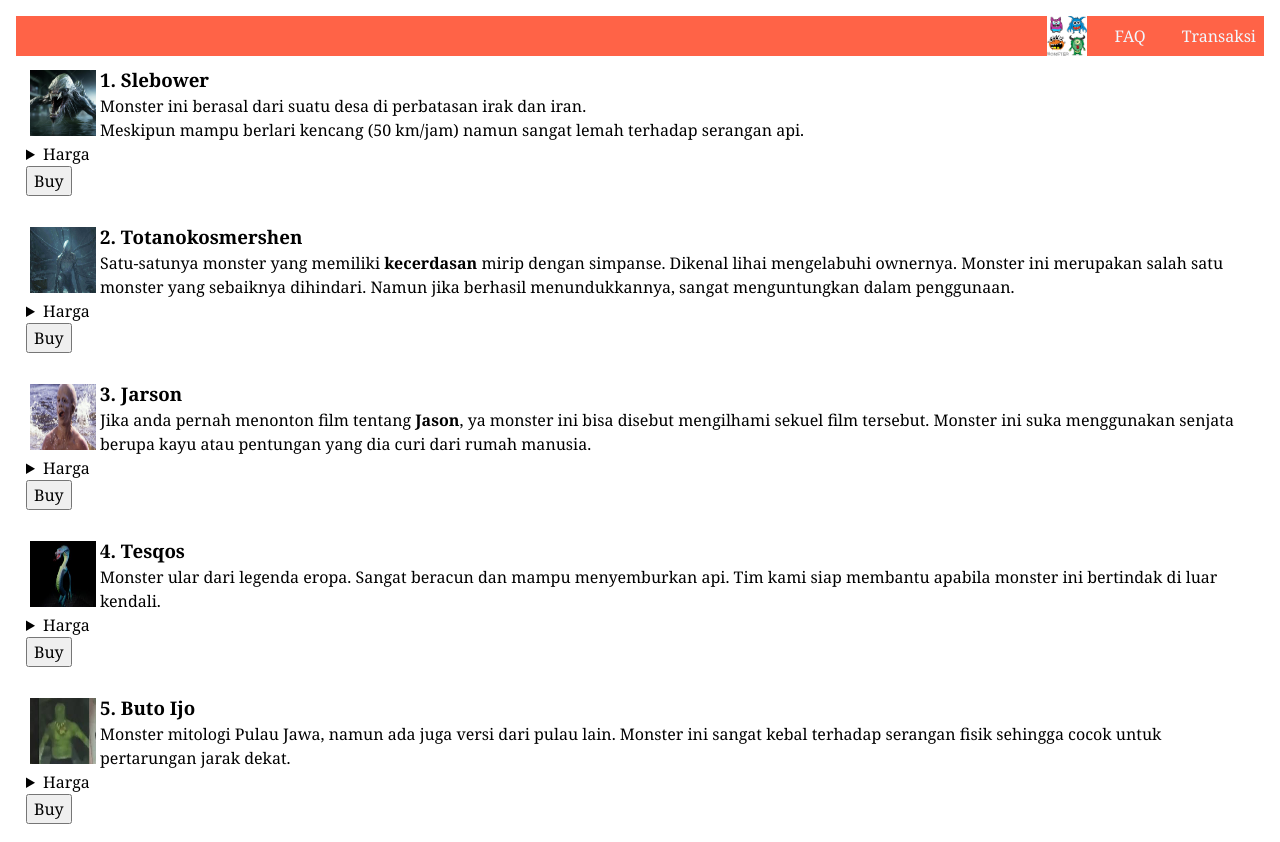
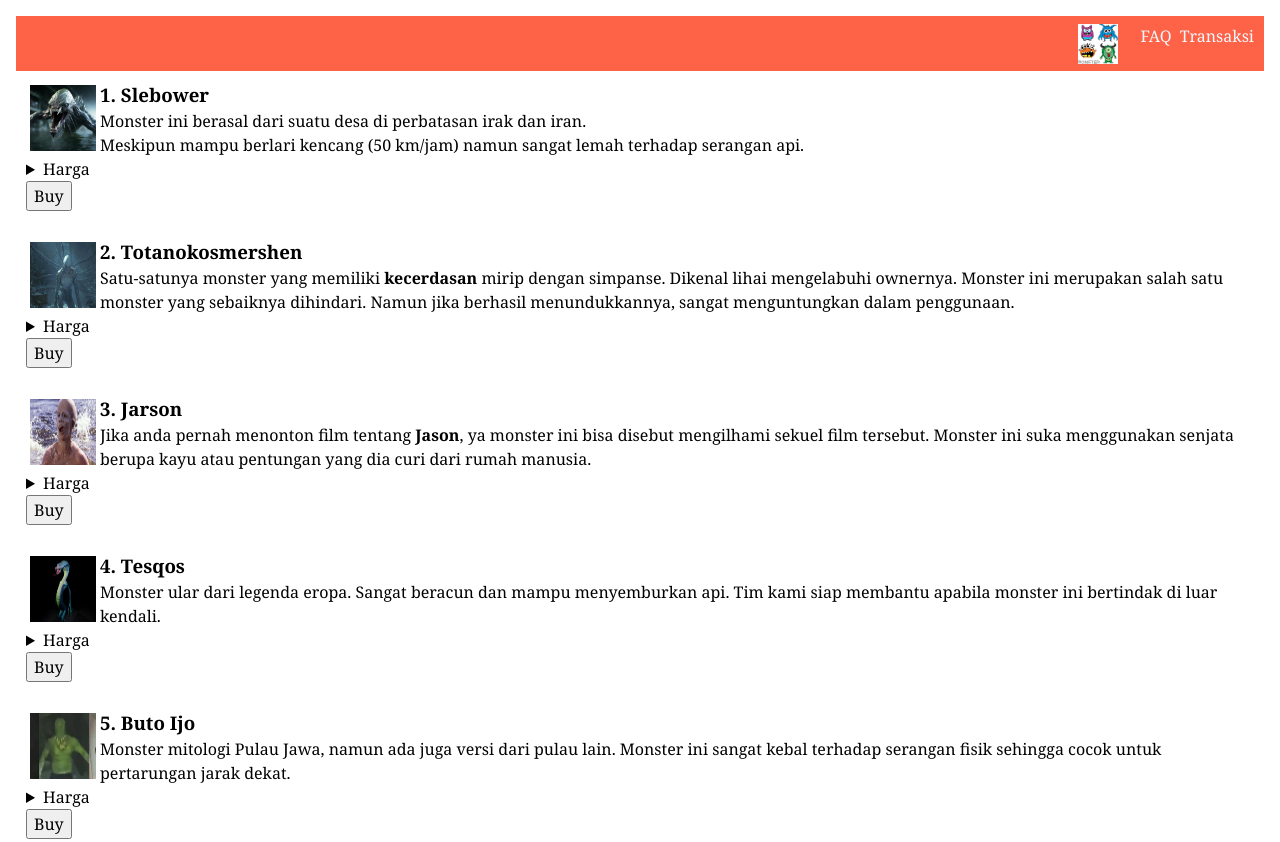
Before and after one commit to uciharis/submit-for-dicoding-webdev, a plain HTML site: page index.html in a window 1280 px wide. Shown: the top 842 px of the page. Drawn offline with Linux system fonts and the light colour scheme.

Commit message:
perubahan header
memasukkan navigasi ke dalam header

```diff
--- a/assets/style/style.css
+++ b/assets/style/style.css
@@ -47,27 +47,29 @@ p, h1, h2, h3, h4, h5, h6 {
 
 /* ---------------------batas resetter ----------------------- */
 header {
-  height: 10%;
+  height: 55px;
   display: flex;
   flex-flow: column;
   flex-direction: row;
   justify-content: flex-end;
   background: tomato;
 }
-header>div {
+header>nav {
   font-family: Georgia, 'Times New Roman', Times, serif;
   height: 20px;
   padding: 4px;
   margin: 4px;
   text-indent:20px;
 }
-header>a> img{
+header>nav>img{
   float: left;
   width: 40px;
   height: 40px;
 }
-header>div>a {
+header>nav>a {
   text-decoration: none;
+  padding: 1px;
+  margin: 1px;
   color: aliceblue;
 }
 
--- a/index.html
+++ b/index.html
@@ -9,9 +9,11 @@
 <body>
 
   <header id="atas">
-    <a href="index.html"><img src="assets/images/monster-corp.png" alt="monster gigi taring"></a>
-<div><a href=#faq>FAQ</a></div>
-<div><a href=#transaksi>Transaksi</a></div>
+    <nav>
+      <img src="assets/images/monster-corp.png" alt="monster gigi taring">
+      <a href=#faq>FAQ</a>
+      <a href=#transaksi>Transaksi</a>
+    </nav>
   </header>
 <!-- menampilkan list monster-->
 <main class="list">
```
